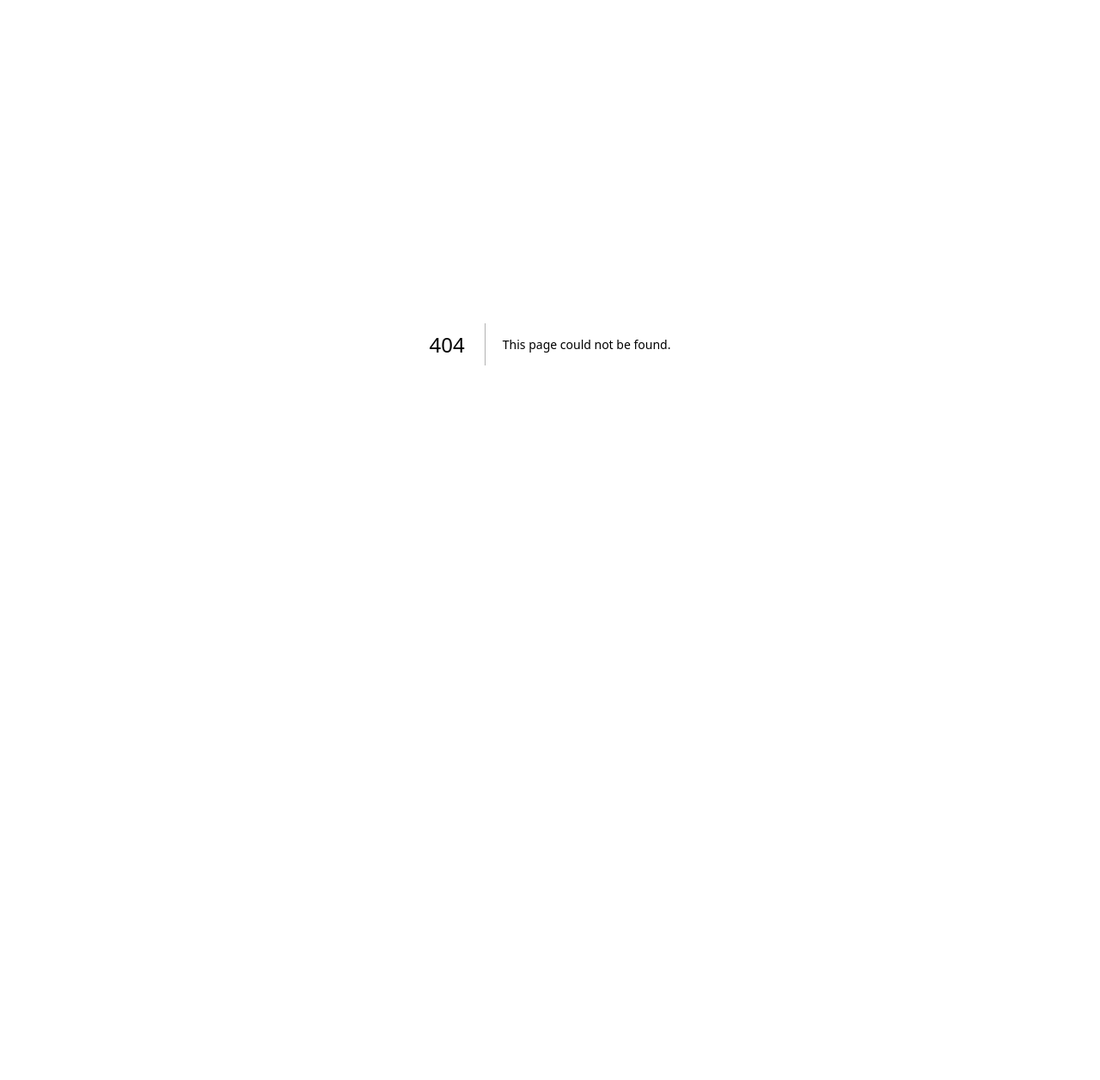
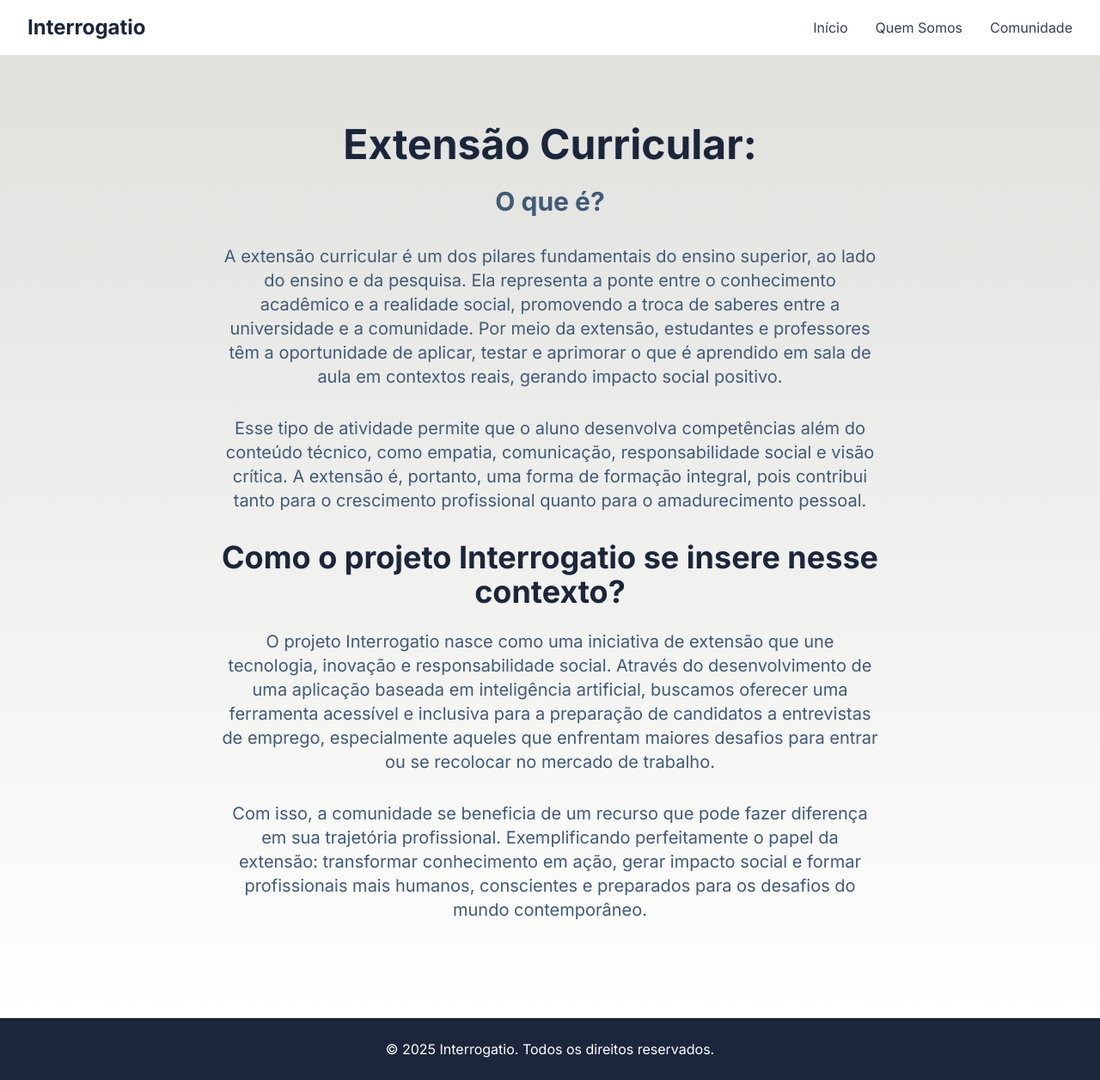
Before and after one commit to MuHaouli/Projeto_Extensao, a Next.js app: page /extensao in a window 1280 px wide. Before the commit this address had no page. Shown: the whole page at 86% size. Before the commit the page ends 800 px from the top, so only its background shows below. Built offline with nearby package versions, Linux system fonts and the light colour scheme.

Commit message:
página de reflexão sobre extensão

```diff
--- /dev/null
+++ b/src/app/extensao/page.tsx
@@ -0,0 +1,65 @@
+import Link from 'next/link';
+
+export default function CommunityPage() {
+  return (
+    <div className="min-h-screen flex flex-col">
+      {/* Header */}
+      <header className="bg-white shadow-sm">
+        <div className="container-custom py-4">
+          <nav className="flex items-center justify-between">
+            <Link href="/" className="text-2xl font-bold text-[#1B263B]">
+              Interrogatio
+            </Link>
+            <div className="space-x-8">
+              <Link href="/" className="nav-link">Início</Link>
+              <Link href="/quem-somos" className="nav-link">Quem Somos</Link>
+              <Link href="/comunidade" className="nav-link">Comunidade</Link>
+            </div>
+          </nav>
+        </div>
+      </header>
+
+      {/* Hero Section */}
+      <main className="flex-grow">
+        <section className="bg-gradient-to-b from-[#E0E1DD] to-white">
+          <div className="container-custom py-20">
+            <div className="max-w-3xl mx-auto text-center">
+              <h1 className="text-5xl font-bold text-[#1B263B] mb-6">
+                Extensão Curricular:
+              </h1>
+              <p className="text-3xl font-bold text-[#415A77] mb-8">
+                O que é?
+              </p>
+
+              <p className="text-xl text-[#415A77] mb-8">
+                A extensão curricular é um dos pilares fundamentais do ensino superior, ao lado do ensino e da pesquisa. Ela representa a ponte entre o conhecimento acadêmico e a realidade social, promovendo a troca de saberes entre a universidade e a comunidade. Por meio da extensão, estudantes e professores têm a oportunidade de aplicar, testar e aprimorar o que é aprendido em sala de aula em contextos reais, gerando impacto social positivo.
+              </p>
+
+              <p className="text-xl text-[#415A77] mb-8">
+                Esse tipo de atividade permite que o aluno desenvolva competências além do conteúdo técnico, como empatia, comunicação, responsabilidade social e visão crítica. A extensão é, portanto, uma forma de formação integral, pois contribui tanto para o crescimento profissional quanto para o amadurecimento pessoal.
+              </p>
+
+              <h2 className="text-4xl font-bold text-[#1B263B] mb-6">
+                Como o projeto Interrogatio se insere nesse contexto?
+              </h2>
+              <p className="text-xl text-[#415A77] mb-8">
+                O projeto Interrogatio nasce como uma iniciativa de extensão que une tecnologia, inovação e responsabilidade social. Através do desenvolvimento de uma aplicação baseada em inteligência artificial, buscamos oferecer uma ferramenta acessível e inclusiva para a preparação de candidatos a entrevistas de emprego, especialmente aqueles que enfrentam maiores desafios para entrar ou se recolocar no mercado de trabalho.
+              </p>
+
+              <p className="text-xl text-[#415A77] mb-8">
+                Com isso, a comunidade se beneficia de um recurso que pode fazer diferença em sua trajetória profissional. Exemplificando perfeitamente o papel da extensão: transformar conhecimento em ação, gerar impacto social e formar profissionais mais humanos, conscientes e preparados para os desafios do mundo contemporâneo.
+              </p>
+            </div>
+          </div>
+        </section>
+      </main>
+
+      {/* Footer */}
+      <footer className="bg-[#1B263B] text-white py-6">
+        <div className="container-custom text-center">
+          <p>© 2025 Interrogatio. Todos os direitos reservados.</p>
+        </div>
+      </footer>
+    </div>
+  );
+}
--- a/src/app/page.tsx
+++ b/src/app/page.tsx
@@ -35,6 +35,7 @@ export default function Home() {
             <Link href="/" className="nav-link">Início</Link>
             <Link href="/quem-somos" className="nav-link">Quem Somos</Link>
             <Link href="/comunidade" className="nav-link">Comunidade</Link>
+            <Link href="/extensao" className="nav-link">Extensão</Link>
           </div>
         </div>
       </header>
```
